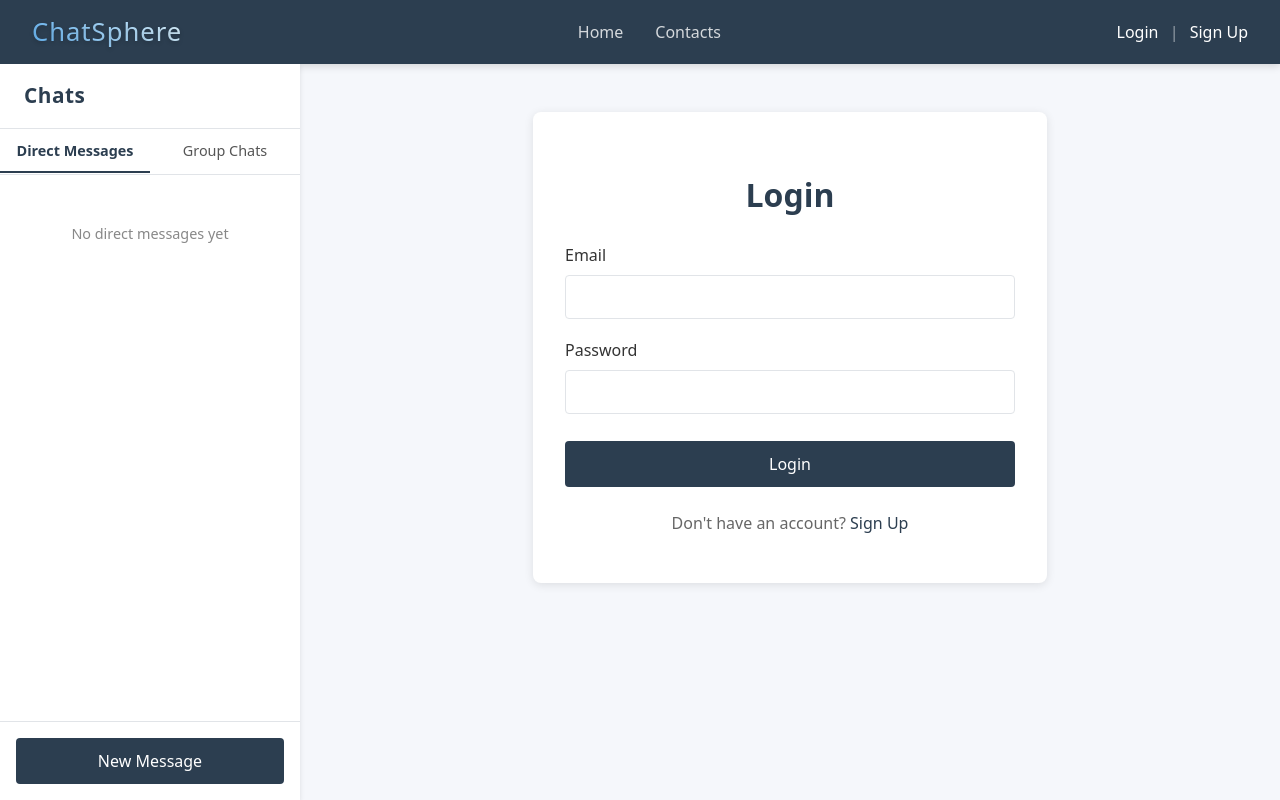
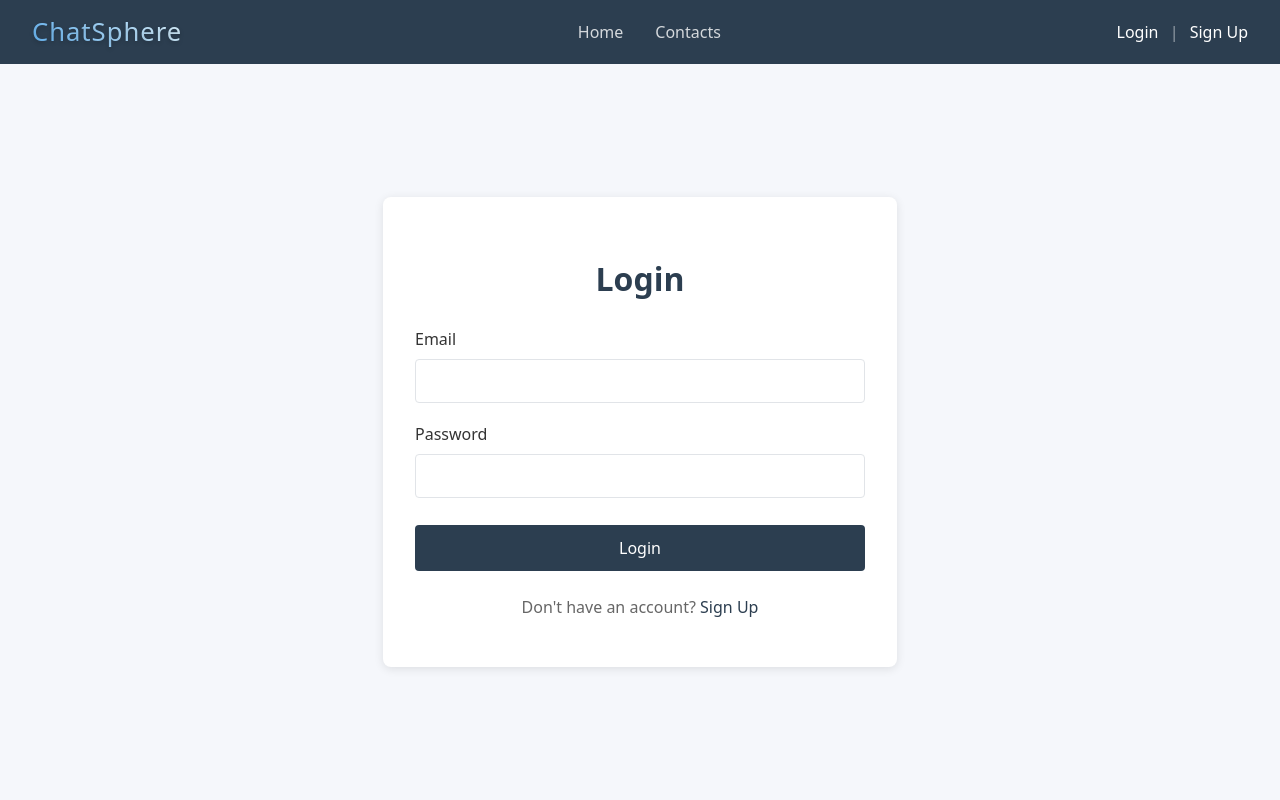
Before and after one commit to BDS-001/Messaging-App, a React (Vite) app in the folder frontend-messaging/: page /login in a window 1280 px wide. Built offline with nearby package versions, Linux system fonts and the light colour scheme.

Commit message:
revert: layout reverted to have sidebar only on homepage

```diff
--- a/frontend-messaging/src/layouts/App.jsx
+++ b/frontend-messaging/src/layouts/App.jsx
@@ -1,22 +1,15 @@
 import { Outlet } from 'react-router-dom'
 import { AuthProvider } from '../provider/AuthProvider';
 import Header from '../components/Header/Header'
-import Sidebar from '../components/Sidebar/Sidebar';
-import styles from './App.module.css'
 
 function App() {
   return (
+    <>
     <AuthProvider>
-      <div className={styles.appContainer}>
-        <Header />
-        <div className={styles.contentWrapper}>
-          <Sidebar />
-          <main className={styles.mainContent}>
-            <Outlet />
-          </main>
-        </div>
-      </div>
+      <Header />
+        <Outlet/>
     </AuthProvider>
+    </>
   )
 }
 
--- a/frontend-messaging/src/layouts/App.module.css
+++ b/frontend-messaging/src/layouts/App.module.css
@@ -5,14 +5,7 @@
   background-color: var(--background-color);
 }
 
-  .contentWrapper {
-    display: flex;
-    flex: 1;
-    overflow: hidden;
-  }
-
 .mainContent {
   flex: 1;
   overflow-y: auto;
-    padding: 1rem;
 }
--- a/frontend-messaging/src/pages/Homepage/Homepage.jsx
+++ b/frontend-messaging/src/pages/Homepage/Homepage.jsx
@@ -2,6 +2,7 @@ import { useAuth } from '../../context/AuthContext';
 import { useEffect } from "react";
 import { useNavigate } from 'react-router-dom';
 import styles from './Homepage.module.css';
+import Sidebar from '../../components/Sidebar/Sidebar';
 
 function Homapage() {
         const navigate = useNavigate();
@@ -15,7 +16,11 @@ function Homapage() {
     return (
         <>
         <main className={styles.homepageMain}>
-            <div className={styles.mainContent}></div>
+            <Sidebar></Sidebar>
+            <div className={styles.mainContent}>
+                <h2>Welcome to ChatSphere</h2>
+                <p>Select a chat from the sidebar or create a new conversation</p>
+            </div>
         </main>
         </>
     );
--- a/frontend-messaging/src/pages/Homepage/Homepage.module.css
+++ b/frontend-messaging/src/pages/Homepage/Homepage.module.css
@@ -7,4 +7,5 @@
     display: flex;
     flex: 1;
     flex-direction: column;
+    padding: 1rem;
 }
```
Lines whose indentation alone changed are shown as unchanged.
